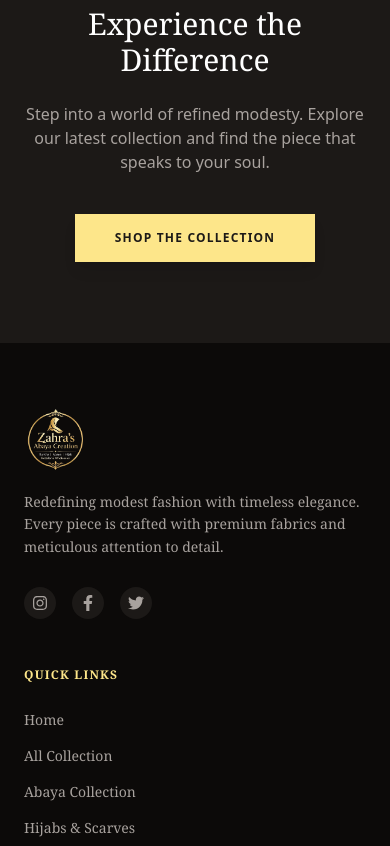
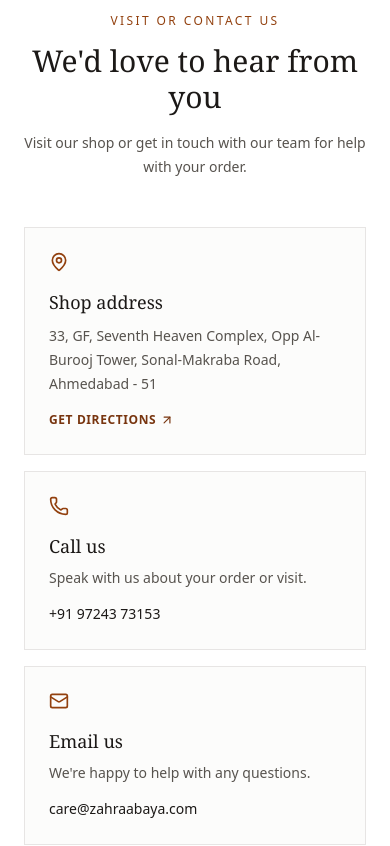
Before and after one commit to Mahinvora04/Zahras_Abaya_Creation, a React (Vite) app in the folder client/: page /about-us in a window 390 px wide. Shown: the part 4840-5686 px from the top of the page. Built offline with nearby package versions, Linux system fonts and the light colour scheme; no server answers.

Commit message:
added contact details in about us page and redesign listing page for mobile view

```diff
--- a/client/index.html
+++ b/client/index.html
@@ -3,6 +3,7 @@
   <head>
     <meta charset="UTF-8" />
     <meta name="viewport" content="width=device-width, initial-scale=1.0" />
+    <meta name="referrer" content="no-referrer-when-downgrade" />
     <title>Zahra's Abaya Creation</title>
   </head>
   <body>
--- a/client/src/components/Footer.jsx
+++ b/client/src/components/Footer.jsx
@@ -3,6 +3,7 @@ import { Mail, MapPin, Phone } from "lucide-react";
 
 import { Link } from "react-router-dom";
 import logo from "../assets/logo.png";
+import { storeContact } from "../config/storeContact";
 
 export default function Footer() {
 
@@ -80,25 +81,25 @@ export default function Footer() {
             <li className="flex items-start gap-3">
               <MapPin className="w-4 h-4 text-amber-300 mt-1 shrink-0" />
               <span className="text-sm text-stone-400">
-                33, GF, Seventh Heaven Complex, Opp Al-Burooj Tower, Sonal-Makraba Road, Ahmedabad - 51
+                {storeContact.address}
               </span>
             </li>
             <li className="flex items-center gap-3">
               <Phone className="w-4 h-4 text-amber-300 shrink-0" />
               <a
-                href="tel:+971501234567"
+                href={storeContact.phoneHref}
                 className="text-sm text-stone-400 hover:text-amber-300 transition-colors"
               >
-                +91 97243 73153
+                {storeContact.phone}
               </a>
             </li>
             <li className="flex items-center gap-3">
               <Mail className="w-4 h-4 text-amber-300 shrink-0" />
               <a
-                href="mailto:care@zahraabaya.com"
+                href={`mailto:${storeContact.email}`}
                 className="text-sm text-stone-400 hover:text-amber-300 transition-colors"
               >
-                care@zahraabaya.com
+                {storeContact.email}
               </a>
             </li>
           </ul>
--- a/client/src/components/ProductCard.jsx
+++ b/client/src/components/ProductCard.jsx
@@ -154,7 +154,7 @@ export default function ProductCard({ product }) {
         </div>
 
         {/* Product Info Section */}
-        <div className="p-4 space-y-2">
+        <div className="p-2.5 space-y-2 sm:p-4">
           {product.category && !isObjectId(product.category) && (
             <span className="text-[11px] tracking-widest uppercase text-amber-800/80 font-medium block">
               {product.category}
@@ -182,13 +182,13 @@ export default function ProductCard({ product }) {
       </div>
 
       {/* Price & Primary CTA Footer */}
-      <div className="px-4 pb-4 pt-1 flex items-center justify-between border-t border-stone-100 mt-2">
-        <div className="flex items-baseline gap-2">
-          <span className="text-base font-semibold text-stone-900">
+      <div className="mt-2 flex flex-col items-start gap-1 border-t border-stone-100 px-2.5 pb-3 pt-1 sm:flex-row sm:items-center sm:justify-between sm:px-4 sm:pb-4">
+        <div className="flex min-w-0 items-baseline gap-1 sm:gap-2">
+          <span className="text-sm font-semibold text-stone-900 sm:text-base">
             ₹{displayPrice?.toLocaleString('en-IN')}
           </span>
           {displayOriginalPrice && displayOriginalPrice > displayPrice && (
-            <span className="text-xs text-stone-400 line-through font-light">
+            <span className="whitespace-nowrap text-[10px] text-stone-400 line-through font-light sm:text-xs">
               ₹{displayOriginalPrice?.toLocaleString('en-IN')}
             </span>
           )}
@@ -197,7 +197,7 @@ export default function ProductCard({ product }) {
         <button
           onClick={handleAddToCart}
           disabled={!defaultVariant?.isAvailable}
-          className={`text-xs font-semibold tracking-wider transition-colors uppercase border-b pb-0.5 ${
+          className={`shrink-0 text-[10px] font-semibold tracking-wider transition-colors uppercase border-b pb-0.5 sm:text-xs ${
             isInCart
               ? 'text-stone-900 border-stone-900'
               : 'text-amber-900 hover:text-stone-900 border-amber-900/40 hover:border-stone-900'
--- /dev/null
+++ b/client/src/config/storeContact.js
@@ -0,0 +1,9 @@
+export const storeContact = {
+  address: '33, GF, Seventh Heaven Complex, Opp Al-Burooj Tower, Sonal-Makraba Road, Ahmedabad - 51',
+  phone: '+91 97243 73153',
+  phoneHref: 'tel:+919724373153',
+  email: 'care@zahraabaya.com',
+  directionsUrl: `https://www.google.com/maps/search/?api=1&query=${encodeURIComponent(
+    '33, GF, Seventh Heaven Complex, Opp Al-Burooj Tower, Sonal-Makraba Road, Ahmedabad - 51',
+  )}`,
+};
--- a/client/src/pages/About.jsx
+++ b/client/src/pages/About.jsx
@@ -1,6 +1,7 @@
-import { Gem, Heart, Scissors, Sparkles } from 'lucide-react';
+import { ArrowUpRight, Gem, Heart, Mail, MapPin, Phone, Scissors, Sparkles } from 'lucide-react';
 
 import { Link } from 'react-router-dom';
+import { storeContact } from '../config/storeContact';
 import mediaUrl from '../utils/mediaUrl';
 
 export default function About() {
@@ -147,6 +148,65 @@ export default function About() {
         </div>
       </section>
 
+      {/* ----------------- SHOP CONTACT DETAILS ----------------- */}
+      <section className="border-y border-stone-200 bg-white py-20 sm:py-24">
+        <div className="mx-auto max-w-7xl px-6">
+          <div className="mx-auto mb-12 max-w-2xl text-center">
+            <span className="text-xs font-medium uppercase tracking-[0.2em] text-amber-800">
+              Visit or Contact Us
+            </span>
+            <h2 className="mt-3 font-serif text-3xl font-light text-stone-900 sm:text-4xl">
+              We&apos;d love to hear from you
+            </h2>
+            <p className="mt-4 text-sm leading-6 text-stone-600">
+              Visit our shop or get in touch with our team for help with your order.
+            </p>
+          </div>
+
+          <div className="grid gap-4 md:grid-cols-3">
+            <article className="border border-stone-200 bg-stone-50/60 p-6">
+              <MapPin aria-hidden="true" className="h-5 w-5 text-amber-800" />
+              <h3 className="mt-4 font-serif text-lg text-stone-900">Shop address</h3>
+              <address className="mt-2 text-sm not-italic leading-6 text-stone-600">
+                {storeContact.address}
+              </address>
+              <a
+                href={storeContact.directionsUrl}
+                target="_blank"
+                rel="noopener noreferrer"
+                className="mt-4 inline-flex items-center gap-1 text-xs font-semibold uppercase tracking-wider text-amber-900 transition-colors hover:text-stone-900"
+              >
+                Get directions <ArrowUpRight aria-hidden="true" className="h-3.5 w-3.5" />
+              </a>
+            </article>
+
+            <article className="border border-stone-200 bg-stone-50/60 p-6">
+              <Phone aria-hidden="true" className="h-5 w-5 text-amber-800" />
+              <h3 className="mt-4 font-serif text-lg text-stone-900">Call us</h3>
+              <p className="mt-2 text-sm text-stone-600">Speak with us about your order or visit.</p>
+              <a
+                href={storeContact.phoneHref}
+                className="mt-4 inline-block text-sm font-medium text-stone-900 transition-colors hover:text-amber-900"
+              >
+                {storeContact.phone}
+              </a>
+            </article>
+
+            <article className="border border-stone-200 bg-stone-50/60 p-6">
+              <Mail aria-hidden="true" className="h-5 w-5 text-amber-800" />
+              <h3 className="mt-4 font-serif text-lg text-stone-900">Email us</h3>
+              <p className="mt-2 text-sm text-stone-600">We&apos;re happy to help with any questions.</p>
+              <a
+                href={`mailto:${storeContact.email}`}
+                className="mt-4 inline-block break-all text-sm font-medium text-stone-900 transition-colors hover:text-amber-900"
+              >
+                {storeContact.email}
+              </a>
+            </article>
+          </div>
+        </div>
+      </section>
+
       {/* ----------------- CTA SECTION ----------------- */}
       <section className="bg-stone-900 text-white py-20">
         <div className="max-w-4xl mx-auto px-6 text-center">
--- a/client/src/pages/Products.jsx
+++ b/client/src/pages/Products.jsx
@@ -545,7 +545,7 @@ export default function Products() {
 
             {/* Products Grid & Loading / Empty States */}
             {loading ? (
-              <div className="grid grid-cols-1 sm:grid-cols-2 lg:grid-cols-3 gap-6">
+              <div className="grid grid-cols-2 gap-3 sm:grid-cols-2 sm:gap-6 lg:grid-cols-3">
                 {[...Array(6)].map((_, i) => (
                   <div
                     key={i}
@@ -581,7 +581,7 @@ export default function Products() {
               </div>
             ) : (
               <>
-                <div className="grid grid-cols-1 sm:grid-cols-2 lg:grid-cols-3 gap-6">
+                <div className="grid grid-cols-2 gap-3 sm:grid-cols-2 sm:gap-6 lg:grid-cols-3">
                   {products.map((p) => (
                     <ProductCard key={p._id} product={p} />
                   ))}
```
